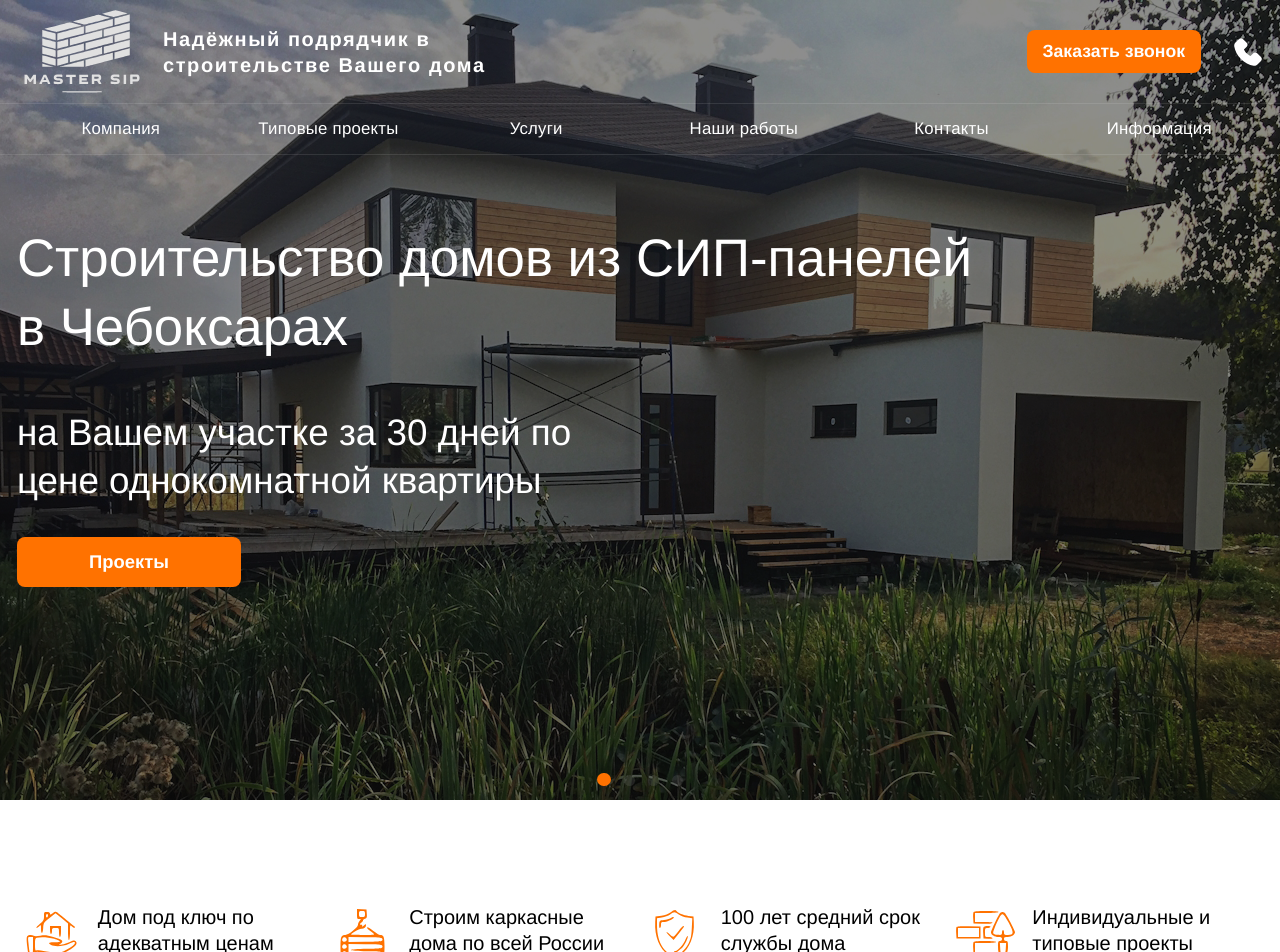
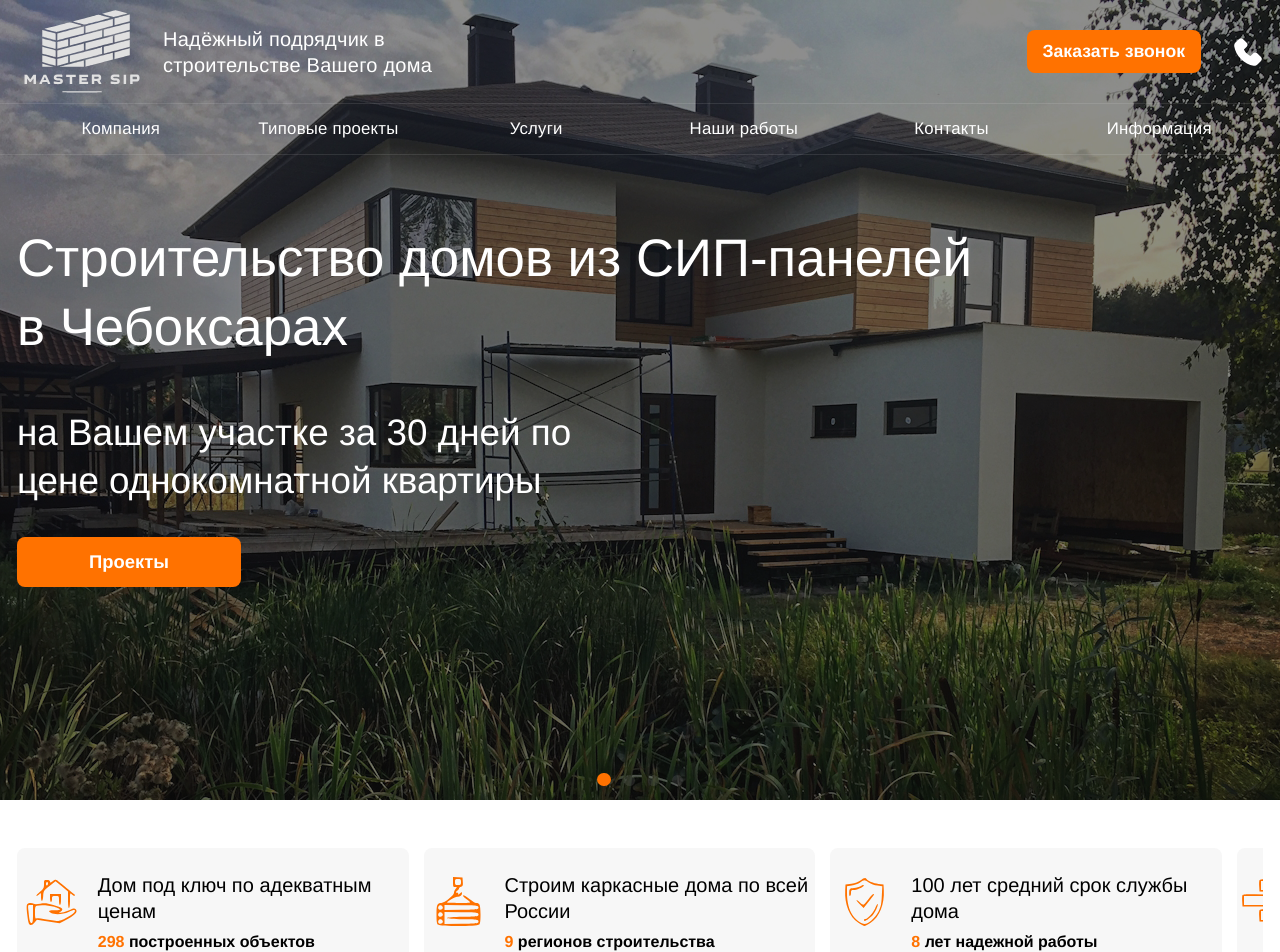
Before and after one commit to Werwllleh/master-sip, a Next.js app: page / in a window 1280 px wide. Shown: the top 952 px of the page. Built offline with nearby package versions, Linux system fonts and the light colour scheme.

Commit message:
section achievements update tiles

```diff
--- a/src/components/header/header.js
+++ b/src/components/header/header.js
@@ -1,3 +1,4 @@
+"use client";
 import Logo from "@/components/logo/logo";
 import PhoneDropdown from "@/components/phone-dropdown";
 import BubbleButton from "@/components/bubble-button";
@@ -6,13 +7,39 @@ import {menu} from "@/utils/consts";
 import HeaderBottomLink from "@/components/header/header-bottom-link";
 import MobileMenu from "@/components/header/mobile-menu";
 import MobileMenuButton from "@/components/header/mobile-menu-button";
+import {useEffect, useState} from "react";
 
 
 const Header = () => {
 
+  const [scroll, setScroll] = useState(0);
+  const [headerScroll, setHeaderScroll] = useState(false);
+
+
+  const handleScroll = () => {
+    setScroll(window.scrollY);
+  };
+
+  const handleUpButton = () => {
+    window.scrollTo(0, 0);
+  };
+
+  useEffect(() => {
+    window.addEventListener("scroll", handleScroll);
+    return () => window.removeEventListener("scroll", handleScroll);
+  }, []);
+
+  useEffect(() => {
+    if (scroll > 15) {
+      setHeaderScroll(true)
+    } else {
+      setHeaderScroll(false)
+    }
+  }, [scroll]);
+
   return (
     <>
-      <header className="header">
+      <header className={`header ${headerScroll ? 'header--scroll' : ''}`}>
         <div className="header__body">
           <div className="header__top">
             <div className="container">
--- a/src/components/sections/section-achievements.js
+++ b/src/components/sections/section-achievements.js
@@ -13,22 +13,35 @@ const SectionAchievements = () => {
         <div className="section-achievements__body">
           <Swiper
             loop={true}
+            spaceBetween={15}
             breakpoints={{
               320: {
-                slidesPerView: 1,
+                slidesPerView: 1.2,
+                centeredSlides: true
               },
               480: {
                 slidesPerView: 1.3,
+                centeredSlides: false
               },
-              // Дополнительные брейкпоинты можно добавить здесь
               550: {
+                slidesPerView: 1.7,
+                centeredSlides: false
+              },
+              650: {
                 slidesPerView: 2.1,
+                centeredSlides: false
               },
               768: {
+                slidesPerView: 2.6,
+                centeredSlides: false
+              },
+              950: {
                 slidesPerView: 3.1,
+                centeredSlides: false
               },
-              1150: {
+              1300: {
                 slidesPerView: 4,
+                centeredSlides: false
               },
             }}
           >
--- a/src/styles/components/achievement.scss
+++ b/src/styles/components/achievement.scss
@@ -1,10 +1,13 @@
 .achievement {
-  padding: 1.5rem .3rem;
 
   &__body {
     display: flex;
     align-items: flex-start;
     gap: 1rem;
+
+    @include sm {
+      gap: 0.5rem;
+    }
   }
 
   &__icon {
@@ -22,6 +25,10 @@
   &__title {
     font-size: 1.25rem;
     margin: 0 0 .5rem;
+
+    @include sm {
+      font-size: 1.05rem;
+    }
   }
 
   &__text {
@@ -30,5 +37,9 @@
       color: var(--color-accent);
       font-weight: 700;
     }
+
+    @include sm {
+      font-size: 0.95rem;
+    }
   }
 }
--- a/src/styles/components/header/header.scss
+++ b/src/styles/components/header/header.scss
@@ -5,6 +5,29 @@
   right: 0;
   width: 100%;
   z-index: 5;
+  box-shadow: none;
+  transition: background-color .3s ease-in-out, box-shadow .3s ease-in-out;
+
+  &::after {
+    content: '';
+    position: absolute;
+    top: 0;
+    left: 0;
+    width: 100%;
+    height: 100%;
+    background-color: transparent;
+    transition: background-color 0.3s ease-in-out, backdrop-filter 0.3s ease-in-out;
+    z-index: -1;
+  }
+
+  &--scroll {
+    box-shadow: 0 8px 13px -1px #00000030;
+
+    &::after {
+      background-color: #3939397F;
+      backdrop-filter: blur(5px);
+    }
+  }
 
   &__body {}
 
@@ -37,9 +60,9 @@
 
     &-text {
       max-width: 21rem;
-      font-weight: 600;
+      font-weight: 500;
       font-size: 1.25rem;
-      letter-spacing: var(--ls-01);
+      letter-spacing: var(--ls);
       color: var(--text-color-primary);
 
       @include lg {
--- a/src/styles/components/sections/section-achievements.scss
+++ b/src/styles/components/sections/section-achievements.scss
@@ -1,17 +1,26 @@
 .section-achievements {
 
   &__body {
-    padding: 5rem 0;
+    padding: 3rem 0;
+
+    @include sm {
+      padding: 1.5rem 0;
+    }
 
     .swiper-wrapper {
       align-items: stretch;
     }
 
     .swiper-slide {
+      height: auto;
     }
   }
 
   &__item {
-
+    height: 100%;
+    padding: 1.5rem .3rem;
+    border-radius: var(--border-radius);
+    overflow: hidden;
+    background-color: #F7F7F7FF;
   }
 }
--- a/src/styles/variables.scss
+++ b/src/styles/variables.scss
@@ -25,8 +25,8 @@
 
   //Прочие параметры
   --border-radius: 0.5rem;
-  --transEIO3: .3s easy-in-out;
-  --transL3: .3s linear;
+  --trans-eio3: 0.3s easy-in-out;
+  --transL3: 0.3s linear;
   --menu-speed: 0.75s;
   --primary-color: #ffaeae;
 }
```
